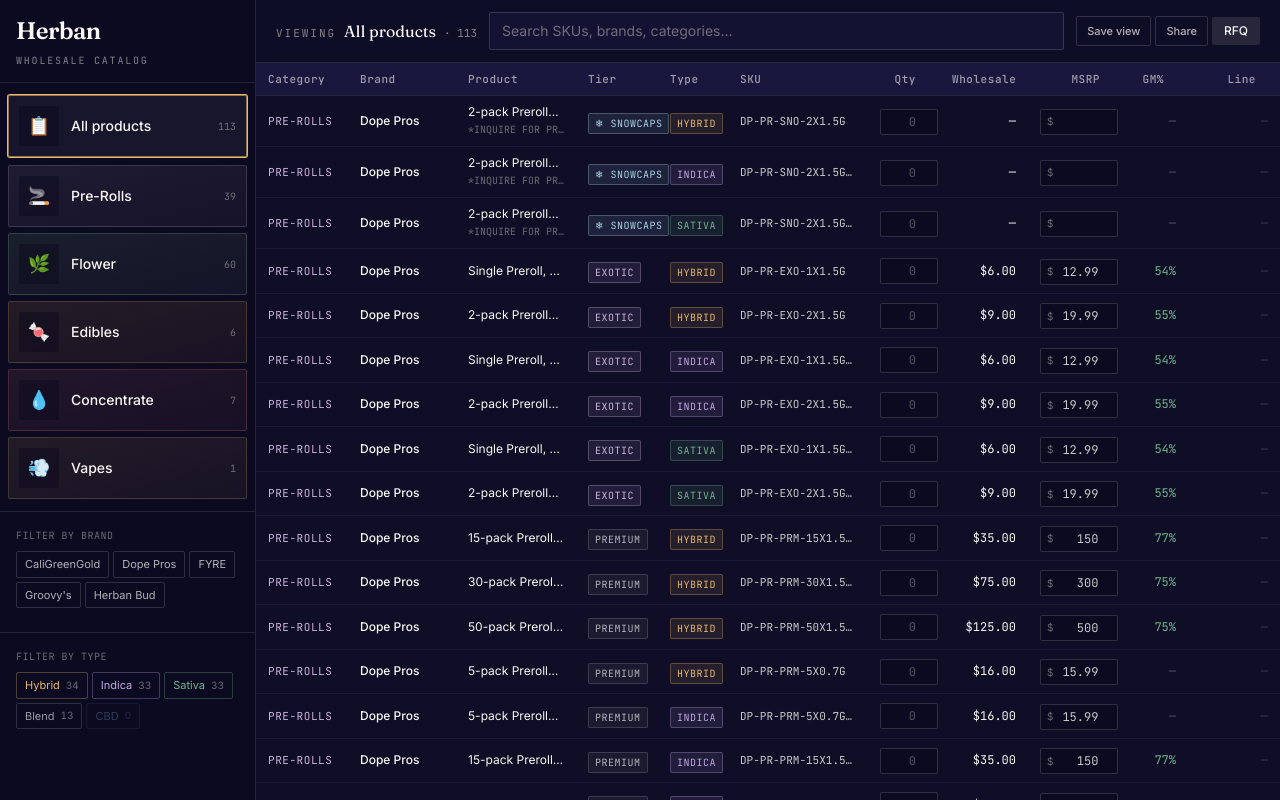
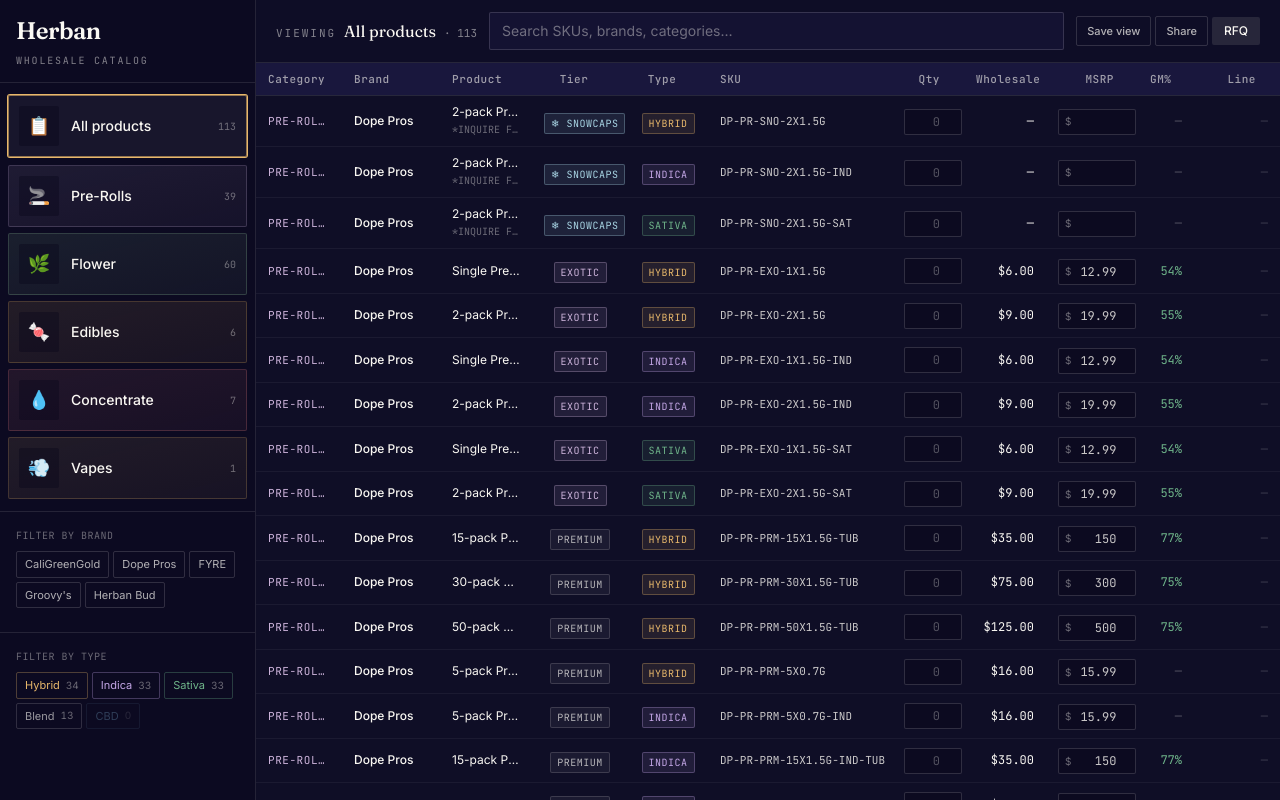
Before and after one commit to drewcleaver17/herban-bud-catalog, a React (Vite) app: page / in a window 1280 px wide. Shown: the top 800 px of the page. Built offline with nearby package versions, Linux system fonts and the light colour scheme.

Commit message:
v29: widen SKU (never truncate), center tier/type badges, fine-tune column spacing

```diff
--- a/src/components/ProductTable.jsx
+++ b/src/components/ProductTable.jsx
@@ -34,7 +34,10 @@
 function SortHeader({ label, sortKey, currentSort, onSort, align = 'left', title, numeric, width }) {
   const active = currentSort.key === sortKey
   const dir = active ? currentSort.dir : null
-  const alignClass = align === 'right' ? 'text-right' : 'text-left'
+  const alignClass =
+    align === 'right'  ? 'text-right'  :
+    align === 'center' ? 'text-center' :
+    'text-left'
   return (
     <th
       scope="col"
@@ -45,7 +48,9 @@
       <button
         onClick={() => onSort(sortKey)}
         className={`flex items-center gap-1 ${
-          align === 'right' ? 'ml-auto' : ''
+          align === 'right'  ? 'ml-auto' :
+          align === 'center' ? 'mx-auto' :
+          ''
         } hover:text-paper transition-colors ${active ? 'text-paper' : ''}`}
       >
         <span className={numeric ? 'num' : ''}>{label}</span>
@@ -168,25 +173,25 @@
     <div className="overflow-x-auto">
       <table className="w-full border-collapse font-sans table-fixed">
         <colgroup>
-          <col style={{ width: '92px' }} />{/* Category — "Concentrate" (11 chars) is widest */}
-          <col style={{ width: '108px' }} />{/* Brand — "CaliGreenGold" (13 chars) is widest */}
-          <col />{/* Product — flexible, absorbs all tightening above */}
-          <col style={{ width: '82px' }} />{/* Tier — "❄ Snowcaps" widest */}
-          <col style={{ width: '70px' }} />{/* Type — "HYBRID" etc (6 chars) */}
-          <col style={{ width: '140px' }} />{/* SKU — "DP-FLW-PRM-28X1G-TUB" (20 chars) */}
-          <col style={{ width: '72px' }} />{/* Qty — just enough for the number input */}
-          <col style={{ width: '88px' }} />{/* Wholesale — "$125.00" */}
-          <col style={{ width: '96px' }} />{/* MSRP (editable) — input needs slightly more */}
-          <col style={{ width: '64px' }} />{/* GM% — "77%" */}
-          <col style={{ width: '92px' }} />{/* Line — "$225.00" */}
+          <col style={{ width: '86px' }} />{/* Category — "Concentrate" (11ch at 2xs mono) */}
+          <col style={{ width: '98px' }} />{/* Brand — "CaliGreenGold" (13ch at xs medium) */}
+          <col />{/* Product — flexible, absorbs remaining slack */}
+          <col style={{ width: '96px' }} />{/* Tier — "❄ Snowcaps" + center padding */}
+          <col style={{ width: '80px' }} />{/* Type — "HYBRID" + center padding */}
+          <col style={{ width: '184px' }} />{/* SKU — longest "DP-FLW-PRM-28X1G-TUB-IND" (24ch) must never truncate */}
+          <col style={{ width: '72px' }} />{/* Qty — number input */}
+          <col style={{ width: '82px' }} />{/* Wholesale — "$125.00" */}
+          <col style={{ width: '92px' }} />{/* MSRP (editable) — input + $ + reset button */}
+          <col style={{ width: '56px' }} />{/* GM% — "77%" */}
+          <col style={{ width: '86px' }} />{/* Line — "$225.00" */}
         </colgroup>
         <thead>
           <tr>
             <SortHeader label="Category"  sortKey="category"  currentSort={filters.sort} onSort={handleSort} />
             <SortHeader label="Brand"     sortKey="brand"     currentSort={filters.sort} onSort={handleSort} />
             <SortHeader label="Product"   sortKey="name"      currentSort={filters.sort} onSort={handleSort} />
-            <SortHeader label="Tier"      sortKey="tier"      currentSort={filters.sort} onSort={handleSort} title="Quality tier (Snowcaps > Exotic / Live Rosin > Premium > Core)" />
-            <SortHeader label="Type"      sortKey="type"      currentSort={filters.sort} onSort={handleSort} title="Hybrid / Indica / Sativa / Blend / CBD" />
+            <SortHeader label="Tier"      sortKey="tier"      currentSort={filters.sort} onSort={handleSort} align="center" title="Quality tier (Snowcaps > Exotic / Live Rosin > Premium > Core)" />
+            <SortHeader label="Type"      sortKey="type"      currentSort={filters.sort} onSort={handleSort} align="center" title="Hybrid / Indica / Sativa / Blend / CBD" />
             <SortHeader label="SKU"       sortKey="sku"       currentSort={filters.sort} onSort={handleSort} />
             <SortHeader label="Qty"       sortKey="qty"       currentSort={filters.sort} onSort={handleSort} align="right" numeric title="Quantity for RFQ" />
             <SortHeader label="Wholesale" sortKey="wholesale" currentSort={filters.sort} onSort={handleSort} align="right" numeric />
@@ -229,13 +234,13 @@
                     </span>
                   )}
                 </td>
-                <td className="px-3 py-2 whitespace-nowrap">
+                <td className="px-3 py-2 whitespace-nowrap text-center">
                   <TierBadge tier={p.tier} />
                 </td>
-                <td className="px-3 py-2 whitespace-nowrap">
+                <td className="px-3 py-2 whitespace-nowrap text-center">
                   <TypeBadge type={p.type} />
                 </td>
-                <td className="px-3 py-2 text-[11px] font-mono text-paper/80 truncate" title={p.sku}>
+                <td className="px-3 py-2 text-[11px] font-mono text-paper/80 whitespace-nowrap" title={p.sku}>
                   {p.sku}
                 </td>
                 <td className="px-3 py-2 text-right">
```
